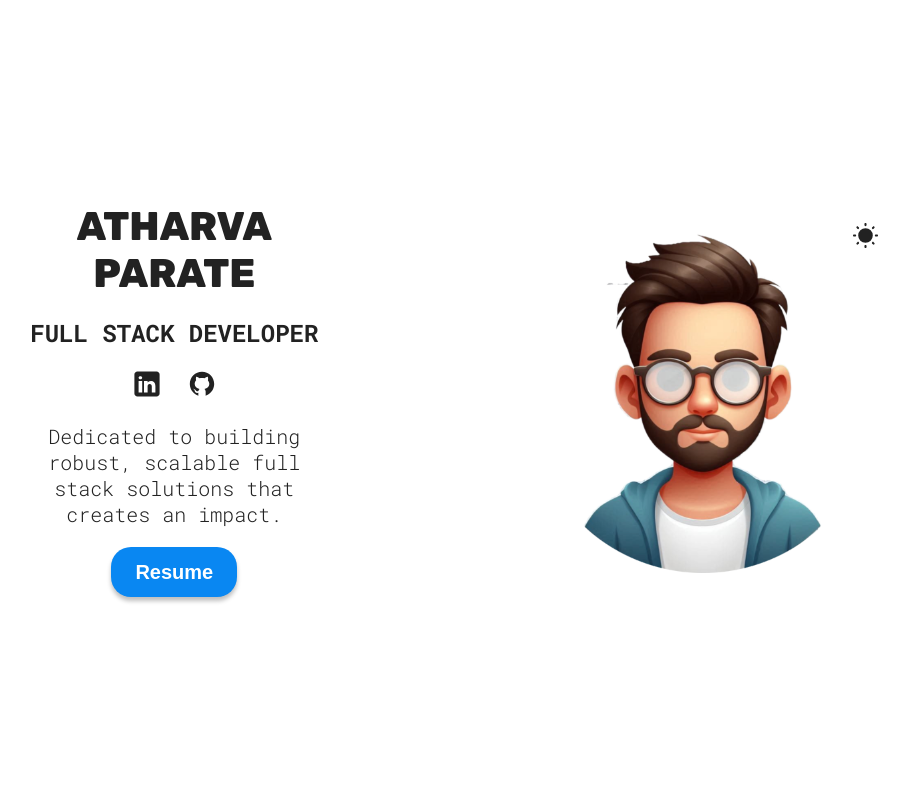
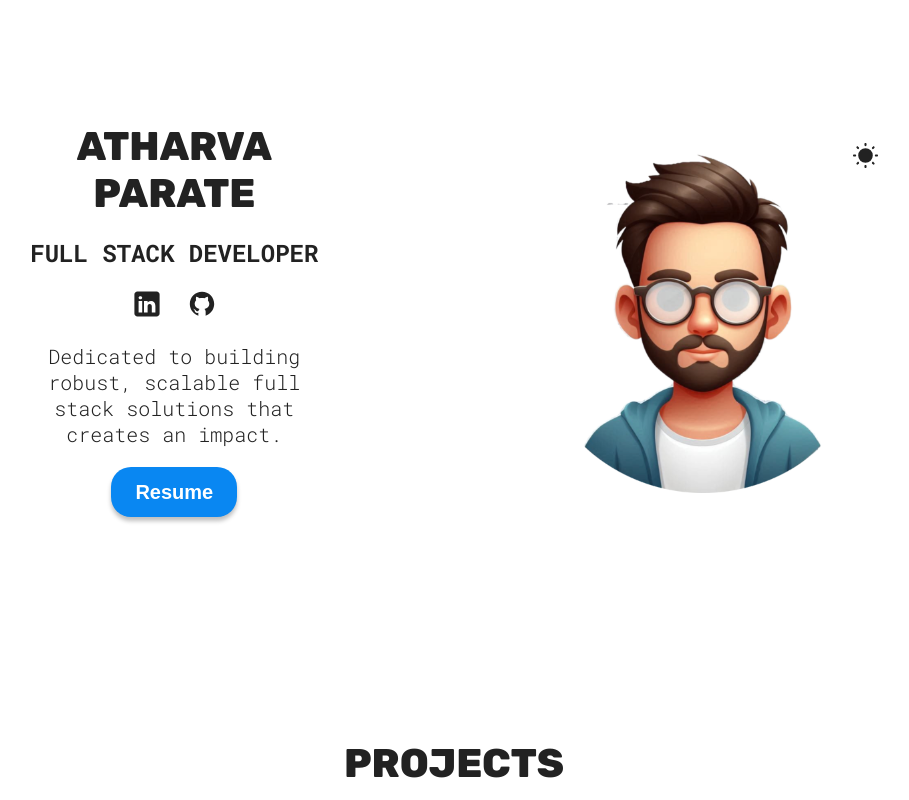
Before and after one commit to AtharvaParate/atharva-portfolio, a React (Vite) app in the folder portfolio/: page / in a window 1280 px wide. Shown: the top 800 px of the page, without its empty margins (186-1095 px from the left). Built offline with nearby package versions, Linux system fonts and the light colour scheme.

Commit message:
test-commit

```diff
--- a/portfolio/src/sections/Hero/HeroStyle.module.css
+++ b/portfolio/src/sections/Hero/HeroStyle.module.css
@@ -4,7 +4,7 @@
   justify-content: center;
   gap: 20px;
   text-align: center;
-  height: 100dvh;
+  height: 80dvh;
   min-height: 500px;
 
   .hero {
@@ -74,6 +74,7 @@
 .info {
   display: flex;
   flex-direction: column;
+  justify-content: center;
   gap: 20px;
 }
 
```
